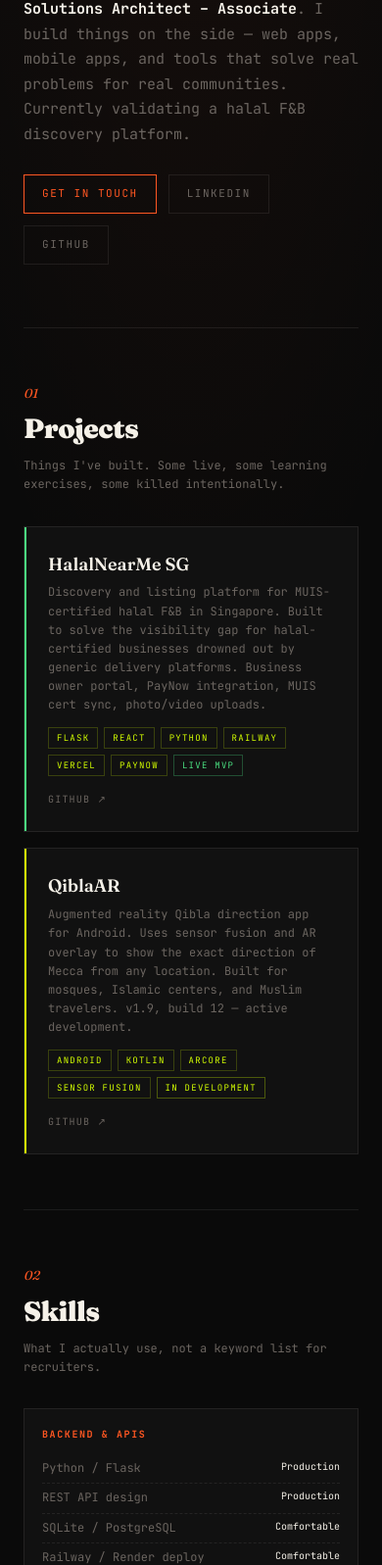
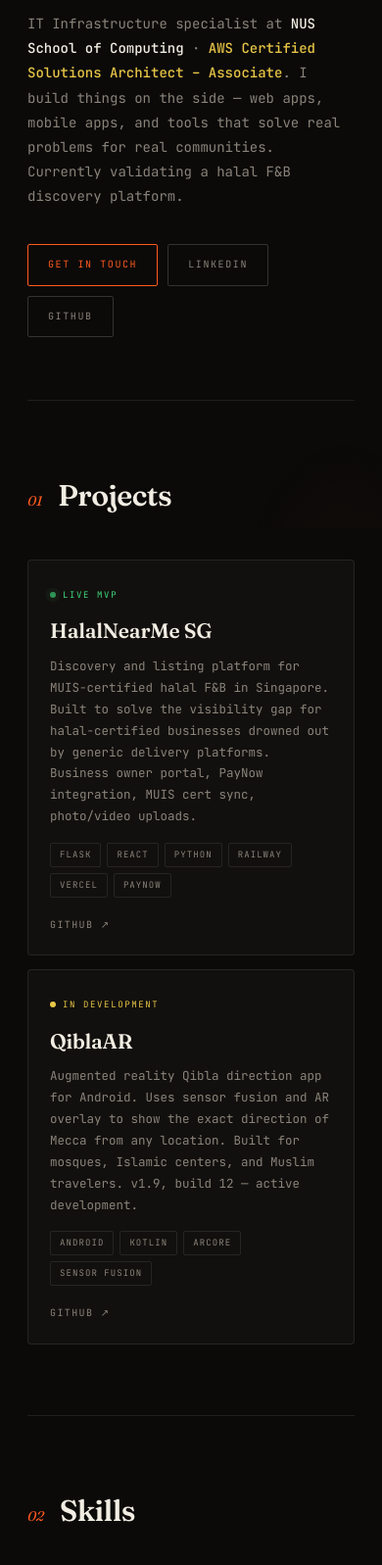
Before and after one commit to hashashino/hashashino.github.io, a plain HTML site: page index.html in a window 390 px wide. Shown: the part 305-1902 px from the top of the page at 98% size. Drawn offline with Linux system fonts and the light colour scheme.

Commit message:
Redesign: tighter typography, refined cards, status pulses, scroll reveals

```diff
--- a/index.html
+++ b/index.html
@@ -4,137 +4,176 @@
 <meta charset="UTF-8"/>
 <meta name="viewport" content="width=device-width,initial-scale=1.0"/>
 <title>Muhammad Shalihin — Builder & Lab Technologist</title>
-<meta name="description" content="Muhammad Shalihin — Singapore-based builder, IT infrastructure specialist at NUS School of Computing. Projects in web, mobile, and Islamic tech."/>
-<link href="https://fonts.googleapis.com/css2?family=JetBrains+Mono:wght@400;500;700&family=Fraunces:opsz,wght@9..144,400;9..144,600;9..144,900&display=swap" rel="stylesheet">
+<meta name="description" content="Muhammad Shalihin — Singapore-based builder and IT infrastructure specialist at NUS School of Computing. AWS SAA certified. Projects in web, mobile, and Islamic tech."/>
+<meta property="og:title" content="Muhammad Shalihin — Builder & Lab Technologist"/>
+<meta property="og:description" content="Singapore-based builder and infrastructure specialist. AWS SAA certified."/>
+<meta property="og:type" content="website"/>
+<meta property="og:url" content="https://hashashino.github.io"/>
+<link href="https://fonts.googleapis.com/css2?family=JetBrains+Mono:ital,wght@0,400;0,500;0,700;1,400&family=Fraunces:ital,opsz,wght@0,9..144,400;0,9..144,600;1,9..144,400;1,9..144,900&display=swap" rel="stylesheet">
 <style>
   :root{
-    --bg:#0a0a0a;--ink:#f5f1e8;--muted:#6b6560;
-    --accent:#ff5722;--accent2:#d4ff00;
-    --green:#4ade80;--line:rgba(245,241,232,0.08);
-    --panel:#111111;--panel2:#181818;
+    --bg:#0b0a09;--ink:#f2ede3;--muted:#8a837a;--faint:#565049;
+    --accent:#ff5a1f;--green:#3fd97e;--amber:#e8c547;
+    --line:rgba(242,237,227,0.09);--line-strong:rgba(242,237,227,0.18);
+    --panel:#12100e;--panel-hover:#171412;
     --mono:'JetBrains Mono',monospace;
     --serif:'Fraunces',serif;
   }
   *{box-sizing:border-box;margin:0;padding:0;}
   html{scroll-behavior:smooth;}
-  body{background:var(--bg);color:var(--ink);font-family:var(--mono);font-size:14px;line-height:1.6;
-    background-image:radial-gradient(ellipse 80% 40% at 50% -5%,rgba(255,87,34,0.06),transparent);}
-  .wrap{max-width:960px;margin:0 auto;padding:0 24px;}
+  ::selection{background:var(--accent);color:#fff;}
+  body{
+    background:var(--bg);color:var(--ink);font-family:var(--mono);
+    font-size:14px;line-height:1.65;-webkit-font-smoothing:antialiased;
+  }
+  .bg-glow{
+    position:fixed;inset:0;pointer-events:none;z-index:0;
+    background:
+      radial-gradient(ellipse 70% 35% at 50% -8%,rgba(255,90,31,0.09),transparent 70%),
+      radial-gradient(ellipse 40% 30% at 90% 110%,rgba(255,90,31,0.04),transparent 70%);
+  }
+  .wrap{max-width:880px;margin:0 auto;padding:0 28px;position:relative;z-index:1;}
+  a{color:inherit;}
 
   /* NAV */
-  nav{border-bottom:1px solid var(--line);padding:18px 0;position:sticky;top:0;
-    background:rgba(10,10,10,0.92);backdrop-filter:blur(8px);z-index:100;}
-  nav .inner{max-width:960px;margin:0 auto;padding:0 24px;
-    display:flex;align-items:center;justify-content:space-between;}
-  nav .name{font-family:var(--serif);font-weight:700;font-size:16px;font-style:italic;
-    color:var(--ink);text-decoration:none;}
-  nav .name span{color:var(--accent);}
-  nav ul{list-style:none;display:flex;gap:24px;}
-  nav ul a{font-size:11px;letter-spacing:0.14em;text-transform:uppercase;color:var(--muted);
-    text-decoration:none;transition:color 0.15s;}
+  nav{
+    border-bottom:1px solid var(--line);padding:16px 0;position:sticky;top:0;z-index:100;
+    background:rgba(11,10,9,0.85);backdrop-filter:blur(12px);-webkit-backdrop-filter:blur(12px);
+  }
+  nav .inner{max-width:880px;margin:0 auto;padding:0 28px;display:flex;align-items:center;justify-content:space-between;}
+  nav .name{font-family:var(--serif);font-style:italic;font-weight:600;font-size:17px;text-decoration:none;letter-spacing:-0.01em;}
+  nav .name em{color:var(--accent);font-style:italic;}
+  nav ul{list-style:none;display:flex;gap:26px;}
+  nav ul a{
+    font-size:10px;letter-spacing:0.18em;text-transform:uppercase;color:var(--muted);
+    text-decoration:none;transition:color .15s;position:relative;padding-bottom:2px;
+  }
+  nav ul a::after{
+    content:'';position:absolute;left:0;bottom:0;height:1px;width:0;background:var(--accent);transition:width .2s;
+  }
   nav ul a:hover{color:var(--ink);}
+  nav ul a:hover::after{width:100%;}
 
   /* HERO */
-  .hero{padding:80px 0 64px;}
-  .hero .eyebrow{font-size:10px;letter-spacing:0.2em;text-transform:uppercase;color:var(--accent);
-    margin-bottom:16px;}
-  .hero h1{font-family:var(--serif);font-size:clamp(36px,6vw,64px);font-weight:900;
-    font-style:italic;letter-spacing:-0.03em;line-height:0.9;margin-bottom:20px;}
+  .hero{padding:104px 0 88px;}
+  .hero .eyebrow{
+    display:inline-flex;align-items:center;gap:8px;
+    font-size:10px;letter-spacing:0.22em;text-transform:uppercase;color:var(--muted);
+    border:1px solid var(--line);padding:6px 12px;border-radius:100px;margin-bottom:28px;
+  }
+  .hero .eyebrow .dot{width:6px;height:6px;border-radius:50%;background:var(--green);animation:pulse 2.2s infinite;}
+  @keyframes pulse{0%,100%{opacity:1;box-shadow:0 0 0 0 rgba(63,217,126,0.5);}50%{opacity:.6;box-shadow:0 0 0 5px rgba(63,217,126,0);}}
+  .hero h1{
+    font-family:var(--serif);font-weight:900;font-style:italic;
+    font-size:clamp(44px,8vw,84px);line-height:0.92;letter-spacing:-0.035em;margin-bottom:28px;
+  }
   .hero h1 span{color:var(--accent);}
-  .hero .bio{font-size:15px;color:var(--muted);max-width:520px;line-height:1.7;margin-bottom:28px;}
-  .hero .bio b{color:var(--ink);}
-  .links{display:flex;gap:12px;flex-wrap:wrap;}
+  .hero .bio{font-size:14px;color:var(--muted);max-width:540px;line-height:1.8;margin-bottom:36px;}
+  .hero .bio b{color:var(--ink);font-weight:500;}
+  .hero .bio .cert{color:var(--amber);}
+  .links{display:flex;gap:10px;flex-wrap:wrap;}
   .link-btn{
-    font-size:11px;letter-spacing:0.14em;text-transform:uppercase;
-    padding:10px 18px;border:1px solid var(--line);color:var(--muted);
-    text-decoration:none;transition:all 0.15s;
+    font-size:10px;letter-spacing:0.16em;text-transform:uppercase;
+    padding:12px 20px;border:1px solid var(--line-strong);color:var(--muted);
+    text-decoration:none;transition:all .15s;border-radius:2px;
   }
-  .link-btn:hover{border-color:var(--ink);color:var(--ink);}
+  .link-btn:hover{border-color:var(--ink);color:var(--ink);transform:translateY(-1px);}
   .link-btn.primary{border-color:var(--accent);color:var(--accent);}
   .link-btn.primary:hover{background:var(--accent);color:#fff;}
 
   /* SECTIONS */
-  section{padding:56px 0;border-top:1px solid var(--line);}
-  .section-head{margin-bottom:32px;}
-  .section-head .num{font-family:var(--serif);font-style:italic;font-size:13px;
-    color:var(--accent);margin-bottom:4px;}
-  .section-head h2{font-family:var(--serif);font-size:28px;font-weight:700;letter-spacing:-0.02em;}
-  .section-head p{font-size:12px;color:var(--muted);margin-top:6px;}
+  section{padding:72px 0;border-top:1px solid var(--line);}
+  .section-head{display:flex;align-items:baseline;gap:16px;margin-bottom:40px;}
+  .section-head .num{font-family:var(--serif);font-style:italic;font-size:14px;color:var(--accent);}
+  .section-head h2{font-family:var(--serif);font-size:30px;font-weight:600;letter-spacing:-0.02em;}
+  .section-head .note{font-size:11px;color:var(--faint);margin-left:auto;text-align:right;}
 
-  /* PROJECT CARDS */
-  .projects-grid{display:grid;gap:16px;}
+  /* PROJECTS */
+  .projects-grid{display:grid;gap:14px;}
   .project-card{
-    background:var(--panel);border:1px solid var(--line);padding:24px;
-    display:grid;grid-template-columns:1fr auto;gap:16px;align-items:start;
-    transition:border-color 0.15s;position:relative;overflow:hidden;
+    background:var(--panel);border:1px solid var(--line);border-radius:4px;
+    padding:26px 28px;display:grid;grid-template-columns:1fr auto;gap:20px;align-items:start;
+    transition:border-color .2s,background .2s,transform .2s;position:relative;
   }
-  .project-card::before{content:'';position:absolute;left:0;top:0;bottom:0;width:2px;}
-  .project-card.live::before{background:var(--green);}
-  .project-card.building::before{background:var(--accent2);}
-  .project-card.paused::before{background:var(--muted);}
-  .project-card.killed::before{background:rgba(107,101,96,0.4);}
-  .project-card:hover{border-color:rgba(245,241,232,0.2);}
-
-  .proj-name{font-family:var(--serif);font-size:18px;font-weight:600;margin-bottom:5px;}
-  .proj-desc{font-size:12px;color:var(--muted);line-height:1.6;margin-bottom:12px;max-width:560px;}
+  .project-card:hover{border-color:var(--line-strong);background:var(--panel-hover);transform:translateY(-2px);}
+  .proj-status{
+    display:inline-flex;align-items:center;gap:7px;
+    font-size:9px;letter-spacing:0.18em;text-transform:uppercase;margin-bottom:12px;
+  }
+  .proj-status .dot{width:6px;height:6px;border-radius:50%;}
+  .proj-status.live{color:var(--green);}
+  .proj-status.live .dot{background:var(--green);animation:pulse 2.2s infinite;}
+  .proj-status.building{color:var(--amber);}
+  .proj-status.building .dot{background:var(--amber);}
+  .proj-name{font-family:var(--serif);font-size:21px;font-weight:600;margin-bottom:8px;letter-spacing:-0.01em;}
+  .proj-desc{font-size:12.5px;color:var(--muted);line-height:1.75;margin-bottom:16px;max-width:560px;}
   .tags{display:flex;gap:6px;flex-wrap:wrap;}
-  .tag{font-size:9px;letter-spacing:0.14em;text-transform:uppercase;
-    padding:3px 8px;border:1px solid var(--line);color:var(--muted);}
-  .tag.tech{color:var(--accent2);border-color:rgba(212,255,0,0.2);}
-  .tag.status-live{color:var(--green);border-color:rgba(74,222,128,0.3);}
-  .tag.status-building{color:var(--accent2);border-color:rgba(212,255,0,0.3);}
-  .tag.status-paused{color:var(--muted);border-color:var(--line);}
-  .tag.status-killed{color:rgba(107,101,96,0.6);border-color:var(--line);}
-
+  .tag{
+    font-size:9px;letter-spacing:0.12em;text-transform:uppercase;
+    padding:4px 9px;border:1px solid var(--line);color:var(--muted);border-radius:2px;
+  }
   .proj-links{display:flex;flex-direction:column;gap:8px;align-items:flex-end;}
-  .proj-link{font-size:10px;letter-spacing:0.12em;text-transform:uppercase;
-    color:var(--muted);text-decoration:none;transition:color 0.15s;white-space:nowrap;}
-  .proj-link:hover{color:var(--ink);}
-  .proj-link.dead{opacity:0.4;pointer-events:none;}
-
-  .killed-note{
-    margin-top:10px;font-size:11px;color:rgba(107,101,96,0.7);
-    border-left:1px solid var(--line);padding-left:10px;line-height:1.5;
-    font-style:italic;
+  .proj-link{
+    font-size:10px;letter-spacing:0.14em;text-transform:uppercase;color:var(--muted);
+    text-decoration:none;transition:color .15s;white-space:nowrap;
   }
+  .proj-link:hover{color:var(--accent);}
 
   /* SKILLS */
-  .skills-grid{display:grid;grid-template-columns:repeat(3,1fr);gap:16px;}
-  .skill-group{background:var(--panel);border:1px solid var(--line);padding:18px;}
-  .skill-group h3{font-size:10px;letter-spacing:0.16em;text-transform:uppercase;
-    color:var(--accent);margin-bottom:12px;}
+  .skills-grid{display:grid;grid-template-columns:repeat(3,1fr);gap:14px;}
+  .skill-group{background:var(--panel);border:1px solid var(--line);border-radius:4px;padding:22px;}
+  .skill-group h3{
+    font-size:10px;letter-spacing:0.2em;text-transform:uppercase;color:var(--accent);
+    margin-bottom:16px;padding-bottom:12px;border-bottom:1px solid var(--line);
+  }
   .skill-list{list-style:none;}
-  .skill-list li{font-size:12px;color:var(--muted);padding:5px 0;
-    border-bottom:1px dashed var(--line);display:flex;justify-content:space-between;}
-  .skill-list li:last-child{border:none;}
-  .skill-list .level{font-size:10px;color:var(--ink);}
+  .skill-list li{
+    font-size:12px;color:var(--muted);padding:7px 0;
+    display:flex;justify-content:space-between;align-items:baseline;gap:12px;
+  }
+  .skill-list .level{font-size:9px;letter-spacing:0.1em;text-transform:uppercase;color:var(--faint);white-space:nowrap;}
+  .skill-list .level.hot{color:var(--amber);}
 
   /* CONTACT */
-  .contact-box{background:var(--panel);border:1px solid var(--line);padding:32px;
-    display:grid;grid-template-columns:1fr auto;gap:24px;align-items:center;}
-  .contact-box h3{font-family:var(--serif);font-size:22px;font-weight:600;margin-bottom:6px;}
-  .contact-box p{font-size:12px;color:var(--muted);line-height:1.6;}
+  .contact-box{
+    background:linear-gradient(135deg,var(--panel) 0%,#1a1210 100%);
+    border:1px solid var(--line-strong);border-radius:4px;padding:40px;
+    display:grid;grid-template-columns:1fr auto;gap:28px;align-items:center;
+  }
+  .contact-box h3{font-family:var(--serif);font-style:italic;font-size:26px;font-weight:600;margin-bottom:10px;letter-spacing:-0.01em;}
+  .contact-box p{font-size:12px;color:var(--muted);line-height:1.75;max-width:400px;}
   .contact-links{display:flex;flex-direction:column;gap:10px;align-items:flex-end;}
 
-  /* FOOTER */
-  footer{border-top:1px solid var(--line);padding:24px 0;
-    display:flex;justify-content:space-between;align-items:center;font-size:11px;color:var(--muted);}
+  footer{
+    border-top:1px solid var(--line);padding:28px 0 40px;
+    display:flex;justify-content:space-between;align-items:center;font-size:10.5px;color:var(--faint);
+  }
+  footer a{color:var(--faint);}
+  footer a:hover{color:var(--muted);}
+
+  /* REVEAL */
+  .reveal{opacity:0;transform:translateY(14px);transition:opacity .6s ease,transform .6s ease;}
+  .reveal.in{opacity:1;transform:none;}
+  @media(prefers-reduced-motion:reduce){.reveal{opacity:1;transform:none;transition:none;}}
 
   @media(max-width:700px){
-    .project-card{grid-template-columns:1fr;}
+    .hero{padding:72px 0 64px;}
+    .project-card{grid-template-columns:1fr;padding:22px;}
     .proj-links{flex-direction:row;align-items:flex-start;}
     .skills-grid{grid-template-columns:1fr;}
-    .contact-box{grid-template-columns:1fr;}
+    .contact-box{grid-template-columns:1fr;padding:28px;}
     .contact-links{align-items:flex-start;}
-    nav ul{gap:14px;}
+    nav ul{gap:16px;}
+    .section-head .note{display:none;}
   }
 </style>
 </head>
 <body>
+<div class="bg-glow"></div>
 
 <nav>
   <div class="inner">
-    <a class="name" href="#">M.<span>Shalihin</span></a>
+    <a class="name" href="#">M.<em>Shalihin</em></a>
     <ul>
       <li><a href="#projects">Projects</a></li>
       <li><a href="#skills">Skills</a></li>
@@ -146,34 +185,35 @@
 <div class="wrap">
 
   <!-- HERO -->
-  <section class="hero" style="border:none;padding-top:72px;">
-    <div class="eyebrow">Singapore · Builder · Lab Technologist</div>
+  <section class="hero" style="border:none;">
+    <div class="eyebrow"><span class="dot"></span>Singapore · Builder · Lab Technologist</div>
     <h1>Muhammad<br/><span>Shalihin.</span></h1>
     <p class="bio">
-      IT Infrastructure specialist at <b>NUS School of Computing</b>, <b>AWS Certified Solutions Architect – Associate</b>.
-      I build things on the side — web apps, mobile apps, and tools that solve real problems for real communities.
-      Currently validating a halal F&B discovery platform.
+      IT Infrastructure specialist at <b>NUS School of Computing</b> ·
+      <b class="cert">AWS Certified Solutions Architect – Associate</b>.
+      I build things on the side — web apps, mobile apps, and tools that solve
+      real problems for real communities. Currently validating a halal F&B discovery platform.
     </p>
     <div class="links">
       <a class="link-btn primary" href="mailto:muhammadshalihin@gmail.com">Get in touch</a>
-      <a class="link-btn" href="https://www.linkedin.com/in/muhammad-shalihin-ab-latif-0263889b/" target="_blank">LinkedIn</a>
-      <a class="link-btn" href="https://github.com/hashashino" target="_blank">GitHub</a>
+      <a class="link-btn" href="https://www.linkedin.com/in/muhammad-shalihin-ab-latif-0263889b/" target="_blank" rel="noopener">LinkedIn</a>
+      <a class="link-btn" href="https://github.com/hashashino" target="_blank" rel="noopener">GitHub</a>
     </div>
   </section>
 
   <!-- PROJECTS -->
   <section id="projects">
-    <div class="section-head">
+    <div class="section-head reveal">
       <div class="num">01</div>
       <h2>Projects</h2>
-      <p>Things I've built. Some live, some learning exercises, some killed intentionally.</p>
+      <div class="note">some live · some learning<br/>some killed intentionally</div>
     </div>
 
     <div class="projects-grid">
 
-      <!-- HALALNEARME -->
-      <div class="project-card live">
+      <div class="project-card reveal">
         <div>
+          <div class="proj-status live"><span class="dot"></span>Live MVP</div>
           <div class="proj-name">HalalNearMe SG</div>
           <div class="proj-desc">
             Discovery and listing platform for MUIS-certified halal F&B in Singapore.
@@ -182,23 +222,18 @@
             photo/video uploads.
           </div>
           <div class="tags">
-            <span class="tag tech">Flask</span>
-            <span class="tag tech">React</span>
-            <span class="tag tech">Python</span>
-            <span class="tag tech">Railway</span>
-            <span class="tag tech">Vercel</span>
-            <span class="tag tech">PayNow</span>
-            <span class="tag status-live">Live MVP</span>
+            <span class="tag">Flask</span><span class="tag">React</span><span class="tag">Python</span>
+            <span class="tag">Railway</span><span class="tag">Vercel</span><span class="tag">PayNow</span>
           </div>
         </div>
         <div class="proj-links">
-          <a class="proj-link" href="https://github.com/hashashino" target="_blank">GitHub ↗</a>
+          <a class="proj-link" href="https://github.com/hashashino" target="_blank" rel="noopener">GitHub ↗</a>
         </div>
       </div>
 
-      <!-- QIBLAAR -->
-      <div class="project-card building">
+      <div class="project-card reveal">
         <div>
+          <div class="proj-status building"><span class="dot"></span>In Development</div>
           <div class="proj-name">QiblaAR</div>
           <div class="proj-desc">
             Augmented reality Qibla direction app for Android. Uses sensor fusion and AR overlay
@@ -206,57 +241,52 @@
             centers, and Muslim travelers. v1.9, build 12 — active development.
           </div>
           <div class="tags">
-            <span class="tag tech">Android</span>
-            <span class="tag tech">Kotlin</span>
-            <span class="tag tech">ARCore</span>
-            <span class="tag tech">Sensor Fusion</span>
-            <span class="tag status-building">In Development</span>
+            <span class="tag">Android</span><span class="tag">Kotlin</span>
+            <span class="tag">ARCore</span><span class="tag">Sensor Fusion</span>
           </div>
         </div>
         <div class="proj-links">
-          <a class="proj-link" href="https://github.com/hashashino" target="_blank">GitHub ↗</a>
+          <a class="proj-link" href="https://github.com/hashashino" target="_blank" rel="noopener">GitHub ↗</a>
         </div>
       </div>
-
-      <!-- PLACEHOLDER — add more projects here -->
 
     </div>
   </section>
 
   <!-- SKILLS -->
   <section id="skills">
-    <div class="section-head">
+    <div class="section-head reveal">
       <div class="num">02</div>
       <h2>Skills</h2>
-      <p>What I actually use, not a keyword list for recruiters.</p>
+      <div class="note">what I actually use —<br/>not a keyword list</div>
     </div>
 
     <div class="skills-grid">
-      <div class="skill-group">
+      <div class="skill-group reveal">
         <h3>Backend & APIs</h3>
         <ul class="skill-list">
           <li>Python / Flask <span class="level">Production</span></li>
           <li>REST API design <span class="level">Production</span></li>
           <li>SQLite / PostgreSQL <span class="level">Comfortable</span></li>
-          <li>Railway / Render deploy <span class="level">Comfortable</span></li>
+          <li>Railway / Render <span class="level">Comfortable</span></li>
         </ul>
       </div>
-      <div class="skill-group">
+      <div class="skill-group reveal">
         <h3>Frontend & Mobile</h3>
         <ul class="skill-list">
           <li>React <span class="level">Production</span></li>
           <li>Android / Kotlin <span class="level">Production</span></li>
           <li>ARCore / Sensor Fusion <span class="level">Comfortable</span></li>
-          <li>Vercel deploy <span class="level">Comfortable</span></li>
+          <li>Vercel <span class="level">Comfortable</span></li>
         </ul>
       </div>
-      <div class="skill-group">
+      <div class="skill-group reveal">
         <h3>Infrastructure & Cloud</h3>
         <ul class="skill-list">
           <li>IT infrastructure ops <span class="level">Professional</span></li>
           <li>Network admin <span class="level">Professional</span></li>
           <li>Linux / Windows Server <span class="level">Professional</span></li>
-          <li>AWS <span class="level">SAA-C03 Certified</span></li>
+          <li>AWS <span class="level hot">SAA-C03 Certified</span></li>
         </ul>
       </div>
     </div>
@@ -264,30 +294,37 @@
 
   <!-- CONTACT -->
   <section id="contact">
-    <div class="section-head">
+    <div class="section-head reveal">
       <div class="num">03</div>
       <h2>Get in touch</h2>
     </div>
-    <div class="contact-box">
+    <div class="contact-box reveal">
       <div>
         <h3>Open to interesting problems.</h3>
         <p>
-          Freelance projects, consulting, collaboration, or just a conversation about something you're building.
-          Based in Singapore, work globally.
+          Freelance projects, consulting, collaboration, or just a conversation about
+          something you're building. Based in Singapore, work globally.
         </p>
       </div>
       <div class="contact-links">
         <a class="link-btn primary" href="mailto:muhammadshalihin@gmail.com">muhammadshalihin@gmail.com</a>
-        <a class="link-btn" href="https://www.linkedin.com/in/muhammad-shalihin-ab-latif-0263889b/" target="_blank">LinkedIn</a>
+        <a class="link-btn" href="https://www.linkedin.com/in/muhammad-shalihin-ab-latif-0263889b/" target="_blank" rel="noopener">LinkedIn</a>
       </div>
     </div>
   </section>
 
   <footer>
     <span>Muhammad Shalihin · Singapore</span>
-    <span>Built by hand · <a href="https://github.com/hashashino/hashashino.github.io" target="_blank" style="color:var(--muted)">Source</a></span>
+    <span>Built by hand · <a href="https://github.com/hashashino/hashashino.github.io" target="_blank" rel="noopener">Source</a></span>
   </footer>
 
 </div>
+
+<script>
+  const io = new IntersectionObserver(es => {
+    es.forEach(e => { if (e.isIntersecting) { e.target.classList.add('in'); io.unobserve(e.target); } });
+  }, { threshold: 0.12 });
+  document.querySelectorAll('.reveal').forEach(el => io.observe(el));
+</script>
 </body>
 </html>
```
